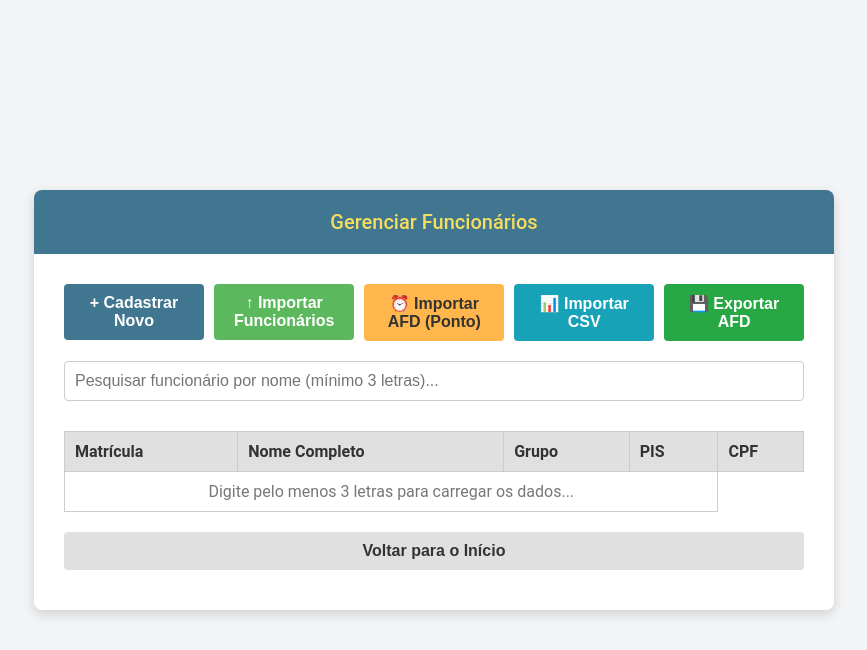
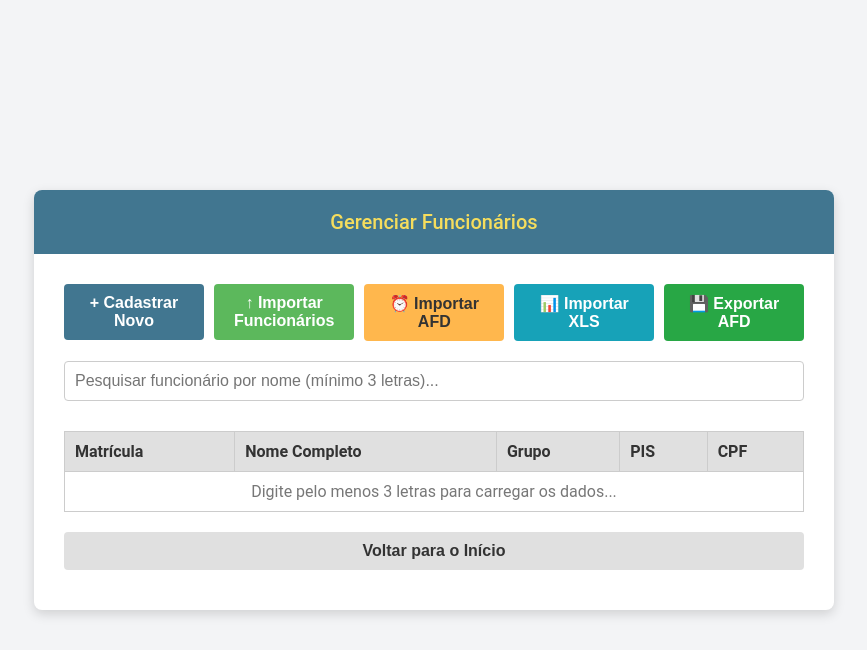
Before and after one commit to emanuelsantos953/conversor-afd, a Django app: page /gerenciar/ in a window 1280 px wide. Shown: the top 650 px of the page, without its empty margins (206-1073 px from the left). Run offline with Django 5.2, Linux system fonts and the light colour scheme; the visitor is signed in with stand-in values (Sample User, id 1).

Commit message:
Correção de tabela "vazia"

```diff
--- a/core/templates/core/listar.html
+++ b/core/templates/core/listar.html
@@ -27,10 +27,10 @@
                  <button class="btn btn-primary" style="margin-bottom: 0; background-color: #5cb85c;">↑ Importar Funcionários</button>
              </a>
              <a href="{% url 'importar_afd' %}" style="text-decoration: none; flex: 1;">
-                 <button class="btn btn-primary" style="margin-bottom: 0; background-color: #ffb74d; color: #333;">⏰ Importar AFD (Ponto)</button>
+                 <button class="btn btn-primary" style="margin-bottom: 0; background-color: #ffb74d; color: #333;">⏰ Importar AFD</button>
              </a>
              <a href="{% url 'importar_planilha' %}" style="text-decoration: none; flex: 1;">
-             <button class="btn btn-primary" style="margin-bottom: 0; background-color: #17a2b8; color: white;">📊 Importar CSV</button>
+             <button class="btn btn-primary" style="margin-bottom: 0; background-color: #17a2b8; color: white;">📊 Importar XLS</button>
              </a>
              <a href="{% url 'exportar_afd' %}" style="text-decoration: none; flex: 1;">
                  <button class="btn btn-primary" style="margin-bottom: 0; background-color: #28a745; color: white;">💾 Exportar AFD</button>
@@ -51,7 +51,7 @@
                 </thead>
                 <tbody id="corpoTabela">
                     <tr>
-                        <td colspan="4" style="text-align: center; color: #777;">Digite pelo menos 3 letras para carregar os dados...</td>
+                        <td colspan="5" style="text-align: center; color: #777;">Digite pelo menos 3 letras para carregar os dados...</td>
                     </tr>
                 </tbody>
             </table>
```
